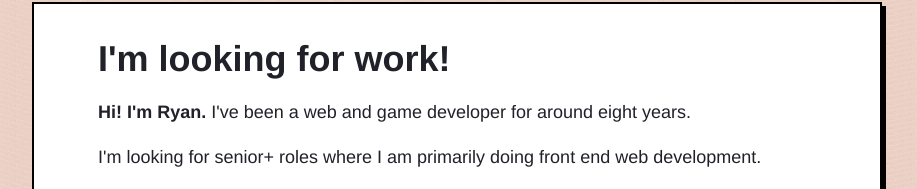
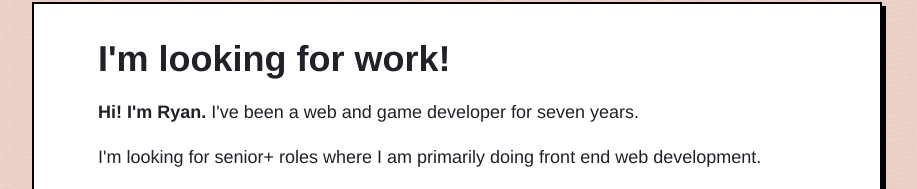
Before and after one commit to rmkubik/next-blog, a Next.js app: page /work in a window 1280 px wide. Shown: the part 169-358 px from the top of the page, without its empty margins (183-1100 px from the left). Built offline with nearby package versions, Linux system fonts and the light colour scheme.

Commit message:
Change work length to seven yeras

```diff
--- a/pages/work.js
+++ b/pages/work.js
@@ -12,7 +12,7 @@ const Projects = () => {
         <h1>I'm looking for work!</h1>
         <p>
           <strong>Hi! I'm Ryan. </strong>
-          I've been a web and game developer for around eight years.
+          I've been a web and game developer for seven years.
         </p>
         <p>
           I'm looking for senior+ roles where I am primarily doing front end web
```
